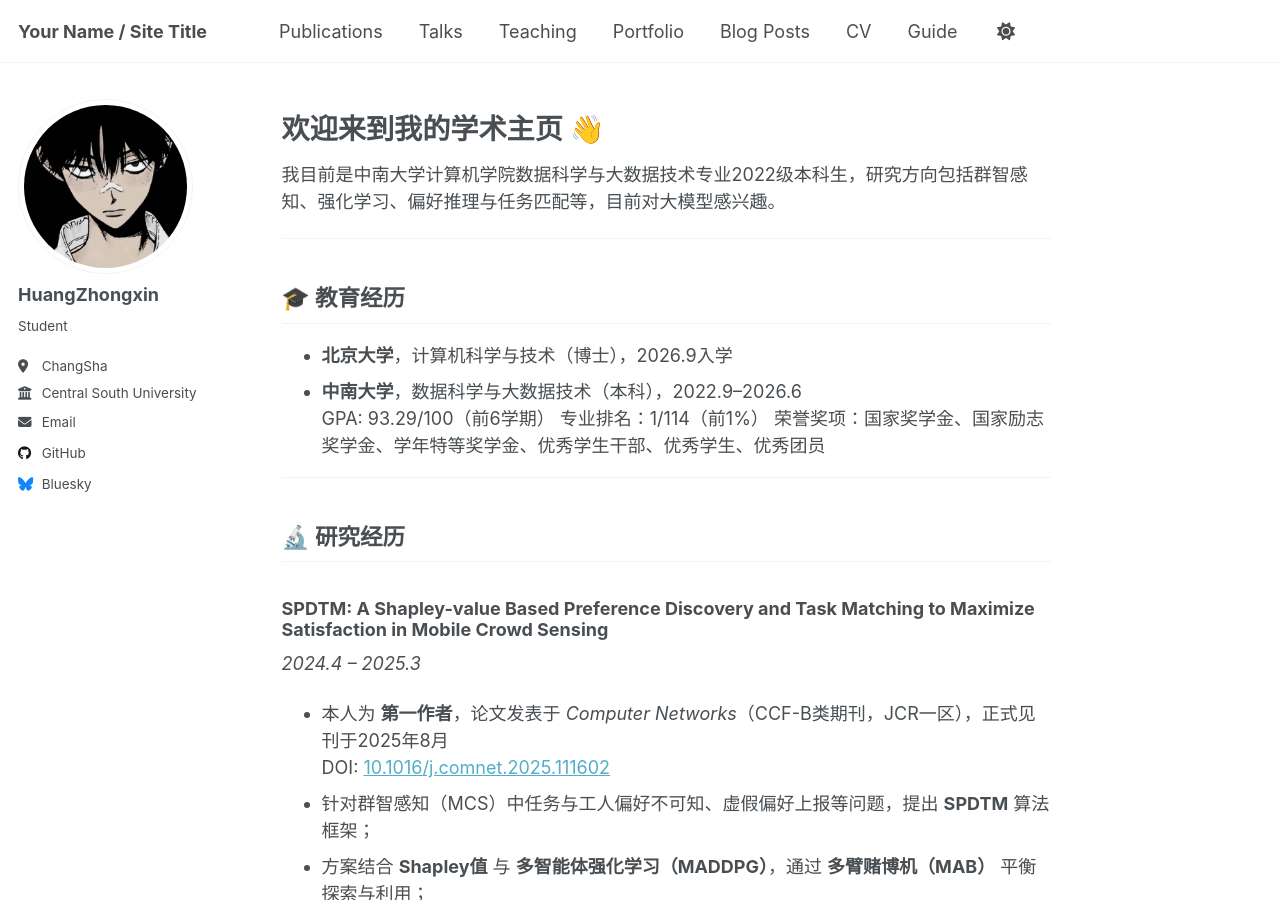
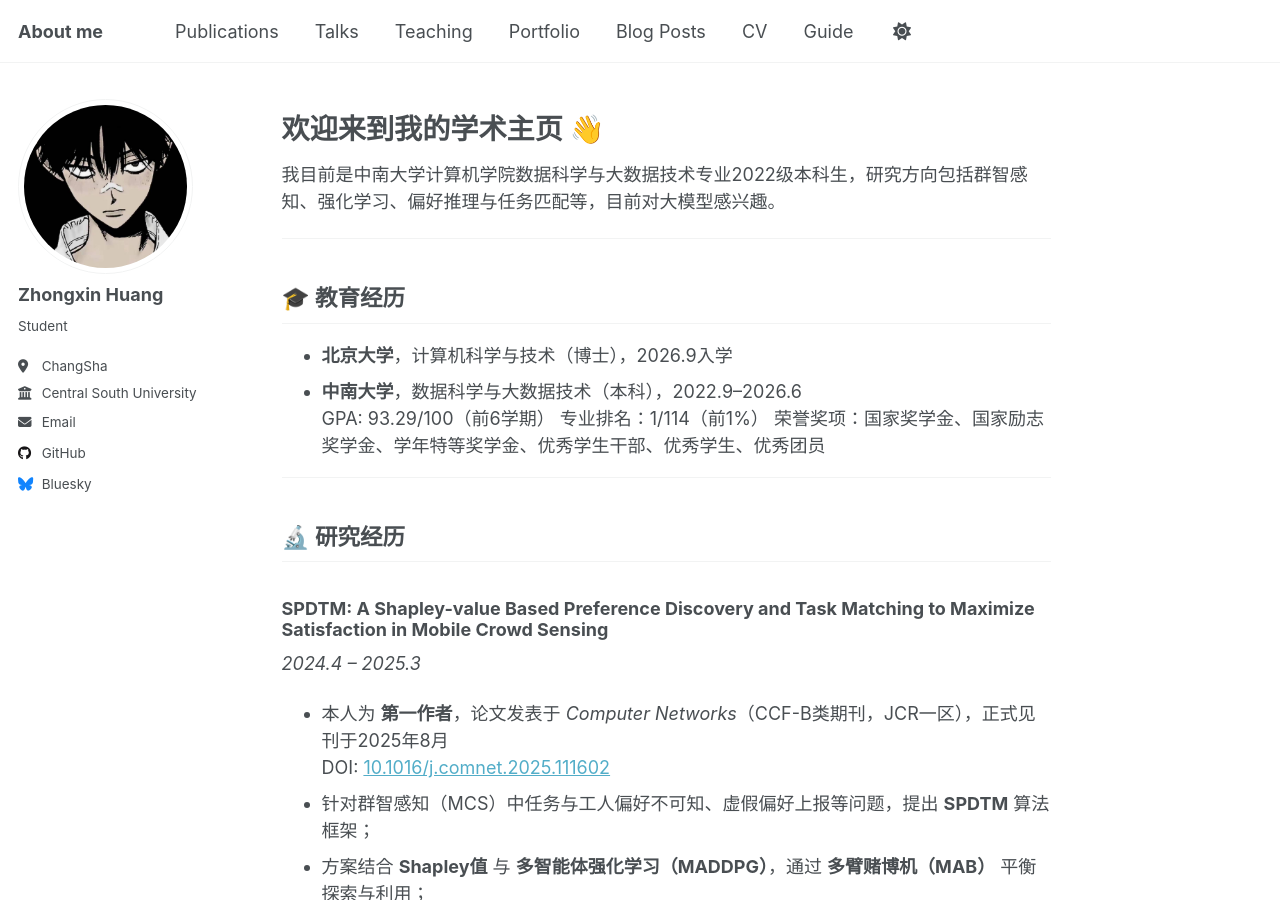
Before and after one commit to hzx0617/hzx0617.github.io, a Jekyll site: the page built from _pages/about.md, in a window 1280 px wide and 900 px high. Built offline with Jekyll 4.4.1, drawn with Linux system fonts in a browser that asks for light colours; a script that is not in the unit is left out.

Commit message:
Update site title and author name in config

```diff
--- a/_config.yml
+++ b/_config.yml
@@ -9,7 +9,7 @@
 # Basic Site Settings
 locale                   : "en-US"
 site_theme               : "default" # Currently available options are "default", "air"
-title                    : "Your Name / Site Title"
+title                    : "About me"
 title_separator          : "-"
 name                     : &name "Your Name"
 description              : &description "Your Name's academic portfolio"   # Update this with a general description of your site, this is the default if not overridden by a page
@@ -24,7 +24,7 @@ repository               : "academicpages/academicpages.github.io"
 author:
   # Biographic information
   avatar           : "photo.jpg"
-  name             : "HuangZhongxin"
+  name             : "Zhongxin Huang"
   pronouns         : # example: "she/her"
   bio              : "Student"
   location         : "ChangSha"
```
